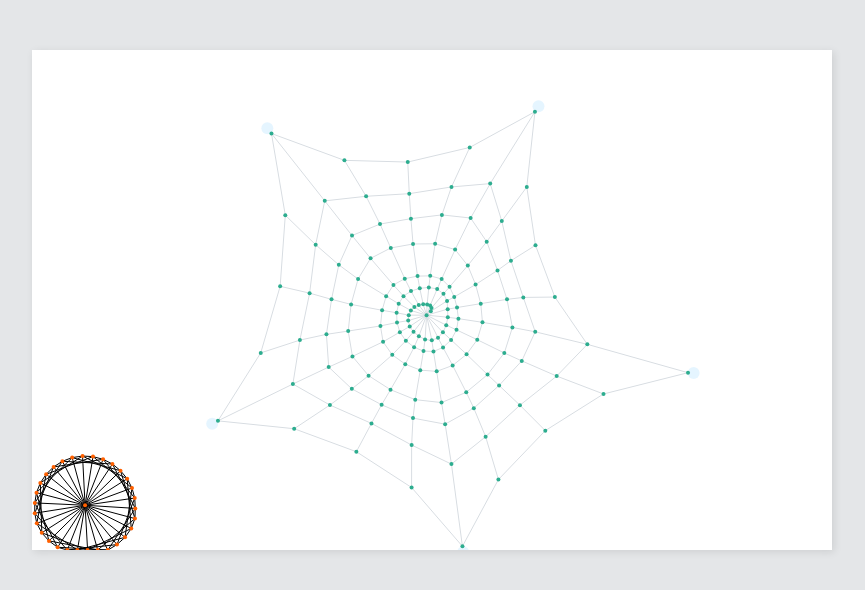
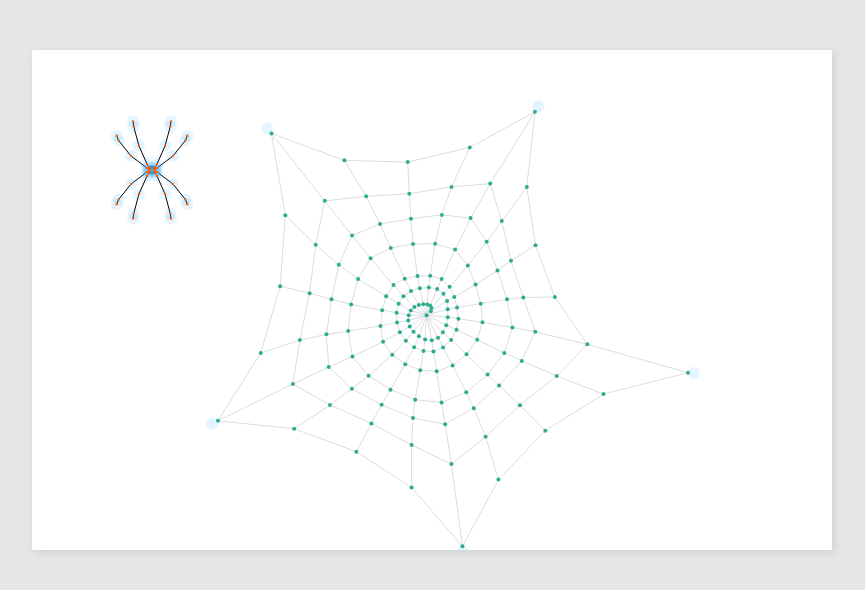
Before and after one commit to subprotocol/verlet-js, a plain HTML site: page experiments/02-spiderweb.html in a window 1280 px wide. Shown: the whole page, without its empty margins (208-1073 px from the left). Drawn offline with Linux system fonts and the light colour scheme.

Commit message:
adding initial spider to spiderweb

```diff
--- a/experiments/02-spiderweb.html
+++ b/experiments/02-spiderweb.html
@@ -13,6 +13,76 @@
 	<canvas id="scratch" style="width: 800px; height: 500px;"></canvas>
 	<script type="text/javascript">
 
+	VerletSimulation.prototype.spider = function(origin, radius) {
+		var i;
+		this.radius = radius;
+		var legSeg1Stiffness = 0.9;
+		var legSeg2Stiffness = 0.7;
+		var legSeg3Stiffness = 0.5;
+		var legSeg4Stiffness = 0.9;
+		var bodyStiffness = 0.9;
+
+		var composite = new this.Composite();
+
+		composite.particles.push(new Particle(origin));
+
+
+		// body
+		for (i=0;i<4;++i) {
+			composite.particles.push(new Particle(origin.add(new Vec2(3,(i-1.5)*2))));
+			composite.particles.push(new Particle(origin.add(new Vec2(-3,(i-1.5)*2))));
+		}
+
+		for (i=1;i<7;++i)
+			composite.constraints.push(new DistanceConstraint(composite.particles[i], composite.particles[i+2], bodyStiffness));
+
+		composite.constraints.push(new DistanceConstraint(composite.particles[1], composite.particles[2], bodyStiffness));
+		composite.constraints.push(new DistanceConstraint(composite.particles[7], composite.particles[8], bodyStiffness));
+		composite.constraints.push(new DistanceConstraint(composite.particles[0], composite.particles[1], bodyStiffness));
+		composite.constraints.push(new DistanceConstraint(composite.particles[0], composite.particles[2], bodyStiffness));
+		composite.constraints.push(new DistanceConstraint(composite.particles[0], composite.particles[7], bodyStiffness));
+		composite.constraints.push(new DistanceConstraint(composite.particles[0], composite.particles[8], bodyStiffness));
+
+
+		// legs
+		for (i=0;i<4;++i) {
+			composite.particles.push(new Particle(composite.particles[i*2+1].pos.add(new Vec2(2,(i-1.5)*2))));
+			composite.particles.push(new Particle(composite.particles[i*2+2].pos.add(new Vec2(-2,(i-1.5)*2))));
+
+			var len = composite.particles.length;
+			composite.constraints.push(new DistanceConstraint(composite.particles[i*2+1], composite.particles[len-2], legSeg1Stiffness));
+			composite.constraints.push(new DistanceConstraint(composite.particles[i*2+2], composite.particles[len-1], legSeg1Stiffness));
+
+
+			composite.particles.push(new Particle(composite.particles[len-2].pos.add((new Vec2(20,(i-1.5)*30)).normal().mutableScale(20))));
+			composite.particles.push(new Particle(composite.particles[len-1].pos.add((new Vec2(-20,(i-1.5)*30)).normal().mutableScale(20))));
+
+			len = composite.particles.length;
+			composite.constraints.push(new DistanceConstraint(composite.particles[len-4], composite.particles[len-2], legSeg2Stiffness));
+			composite.constraints.push(new DistanceConstraint(composite.particles[len-3], composite.particles[len-1], legSeg2Stiffness));
+
+			composite.particles.push(new Particle(composite.particles[len-2].pos.add((new Vec2(20,(i-1.5)*50)).normal().mutableScale(20))));
+			composite.particles.push(new Particle(composite.particles[len-1].pos.add((new Vec2(-20,(i-1.5)*50)).normal().mutableScale(20))));
+
+			len = composite.particles.length;
+			composite.constraints.push(new DistanceConstraint(composite.particles[len-4], composite.particles[len-2], legSeg3Stiffness));
+			composite.constraints.push(new DistanceConstraint(composite.particles[len-3], composite.particles[len-1], legSeg3Stiffness));
+
+
+			composite.particles.push(new Particle(composite.particles[len-2].pos.add((new Vec2(20,(i-1.5)*100)).normal().mutableScale(5))));
+			composite.particles.push(new Particle(composite.particles[len-1].pos.add((new Vec2(-20,(i-1.5)*100)).normal().mutableScale(5))));
+
+			len = composite.particles.length;
+			composite.constraints.push(new DistanceConstraint(composite.particles[len-4], composite.particles[len-2], legSeg4Stiffness));
+			composite.constraints.push(new DistanceConstraint(composite.particles[len-3], composite.particles[len-1], legSeg4Stiffness));
+		}
+
+		for (i in composite.particles)
+			composite.pin(i);
+
+		this.composites.push(composite);
+		return composite;
+	}
 
 	VerletSimulation.prototype.spiderweb = function(origin, radius, segments, depth) {
 		var stiffness = 0.6;
@@ -74,25 +144,30 @@
 
 		// entities
 		var spiderweb = sim.spiderweb(new Vec2(width/2,height/2), Math.min(width, height)/2, 20, 7);
-		var tire1 = sim.tire(new Vec2(100,50), 50, 30, 0.3, 0.9);
-		tire1.drawConstraints = function(ctx, composite) {
+
+		var spider = sim.spider(new Vec2(120,120), 50);
+		spider.drawConstraints = function(ctx, composite) {
 			var i;
 			for (i in composite.constraints) {
 				var constraint = composite.constraints[i];
-				ctx.beginPath();
-				ctx.moveTo(constraint.a.pos.x, constraint.a.pos.y);
-				ctx.lineTo(constraint.b.pos.x, constraint.b.pos.y);
-				ctx.strokeStyle = "#000";
-				ctx.stroke();
+				if (constraint instanceof DistanceConstraint) {
+					ctx.beginPath();
+					ctx.moveTo(constraint.a.pos.x, constraint.a.pos.y);
+					ctx.lineTo(constraint.b.pos.x, constraint.b.pos.y);
+					ctx.strokeStyle = "#000";
+					ctx.stroke();
+				} else {
+					constraint.draw(ctx);
+				}
 			}
 		}
 
-		tire1.drawParticles = function(ctx, composite) {
+		spider.drawParticles = function(ctx, composite) {
 			var i;
 			for (i in composite.particles) {
 				var point = composite.particles[i];
 				ctx.beginPath();
-				ctx.arc(point.pos.x, point.pos.y, 2, 0, 2*Math.PI);
+				ctx.arc(point.pos.x, point.pos.y, 1.2, 0, 2*Math.PI);
 				ctx.fillStyle = "#ff6000";
 				ctx.fill();
 			}
```
